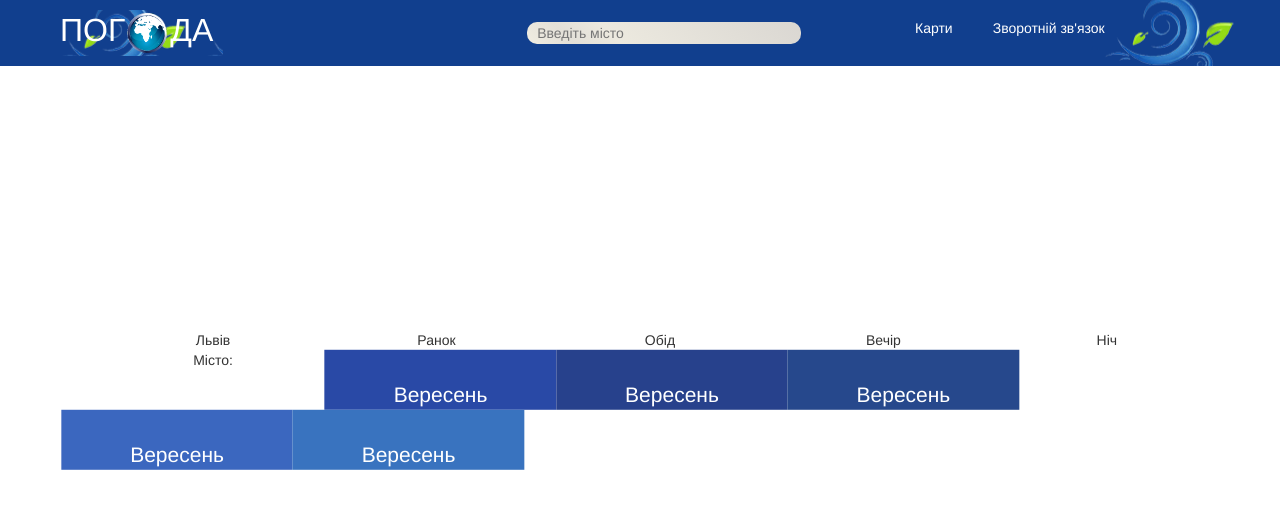
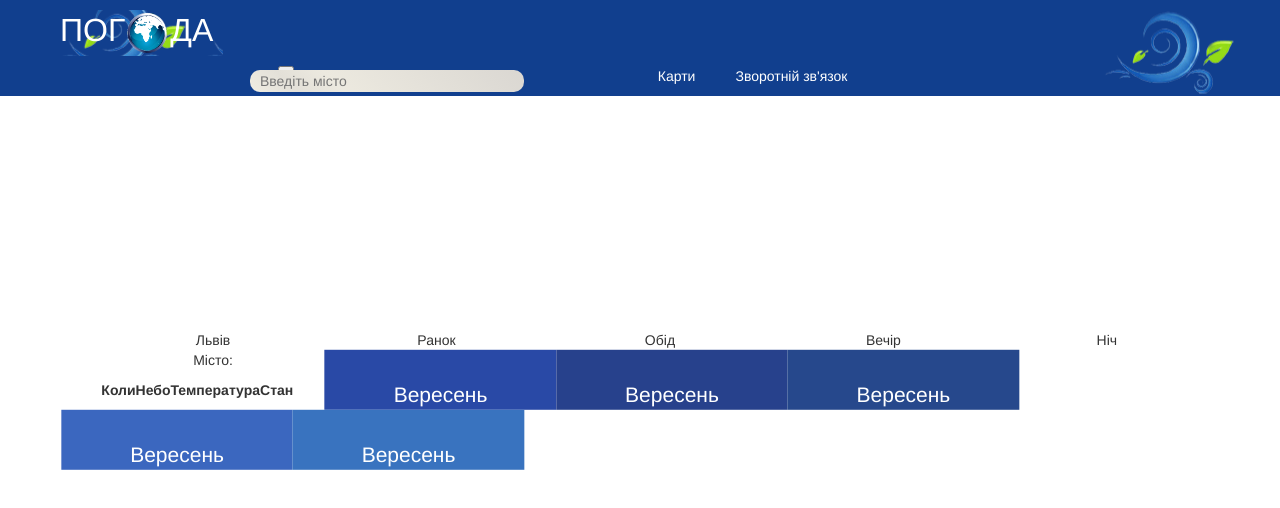
Before and after one commit to danafil/weatherApp, a plain HTML site: page index.html in a window 1280 px wide. Drawn offline with nearby package versions, Linux system fonts and the light colour scheme; files whose address does not match are found by name.

Commit message:
Initial commit

```diff
--- a/index.html
+++ b/index.html
@@ -11,7 +11,10 @@
 	<div class="wrapper">
 		<header class="header_group">
 			<h1 class="logo">ПОГ<img src="images/logo.png" alt="o" width="45px"></img>ДА</h1>
-			<input type="text" name="txtSearch" id="inputCityName" placeholder="Введіть місто" size="30">
+			<form>
+				<input type="text" name="txtSearch" id="inputCityName" placeholder="Введіть місто" size="30">
+				<input type="button" name="btnGetWeather" id="btnGetWeather">
+			<form>
 			<nav class=" top-menu">
 		 		<ul class="main-menu">
 		 			<li><a href="#">Карти</a></li>
@@ -24,12 +27,12 @@
 			<ul class="today">
 				<li>Львів
 					 <p>Місто: <span id="location" ></span></p>
-					 <!--<table id="weatherTable">
+					 <table id="weatherTable">
             			<tr>
-                		<th>Коли</th><th>Небо</th><th>Температура</th><th>Стан</th>
-            			</tr>
-        			</table>
-        			<p id="error"></p>-->
+                	 	<th>Коли</th><th>Небо</th><th>Температура</th><th>Стан</th>
+            		 	</tr>
+        				</table>
+        			<p id="error"></p>
 				</li>
 				<li>Ранок</li>
 				<li>Обід</li>
```
